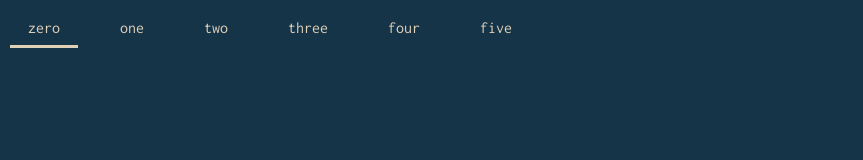
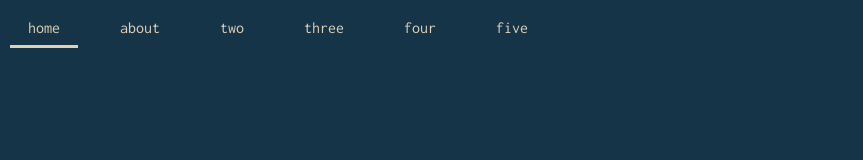
Before and after one commit to brendanpaulread/brendanpaulread.github.io, a plain HTML site: page index.html in a window 1280 px wide. Shown: the top 160 px of the page, without its empty margins (0-863 px from the left). Drawn offline with Linux system fonts and the light colour scheme; a script that the page names is missing.

Commit message:
Updating navigation

```diff
--- a/examples.css
+++ b/examples.css
@@ -1,4 +1,7 @@
 @CHARSET "ISO-8859-1";
+/* Colour palette :https://colorhunt.co/palette/1534483c5b6f948979dfd0b8 */
+/* Graph colour scheme: https://www.learnui.design/tools/data-color-picker.html*/
+
 /* Reset CSS
  * --------------------------------------- */
  body,div,dl,dt,dd,ul,ol,li,h1,h2,h3,h4,h5,h6,pre,
--- a/index.html
+++ b/index.html
@@ -23,8 +23,8 @@
 <body>
 
 <ul id="menu">
-	<li data-menuanchor="zero" class="active"><a href="#zero">zero</a></li>
-	<li data-menuanchor="one"><a href="#one">one</a></li>
+	<li data-menuanchor="home" class="active"><a href="#home">home</a></li>
+	<li data-menuanchor="about"><a href="#about">about</a></li>
 	<li data-menuanchor="two"><a href="#two">two</a></li>
 	<li data-menuanchor="three"><a href="#three">three</a></li>
 	<li data-menuanchor="four"><a href="#four">four</a></li>
@@ -42,7 +42,7 @@
 	</div>
 	<div class="section" id="section1">
 		<div class="intro">
-			<p>One</p>
+			<p>about</p>
 		</div>
 	</div>
 	<div class="section" id="section2">
@@ -85,7 +85,7 @@
 
 <script type="text/javascript">
     var myFullpage = new fullpage('#fullpage', {
-      anchors: ['zero', 'one', 'two', 'three', 'four', 'five'],
+      anchors: ['home', 'about', 'two', 'three', 'four', 'five'],
       menu: '#menu',
       continuousVertical: true,
 	  controlArrows: true,
```
